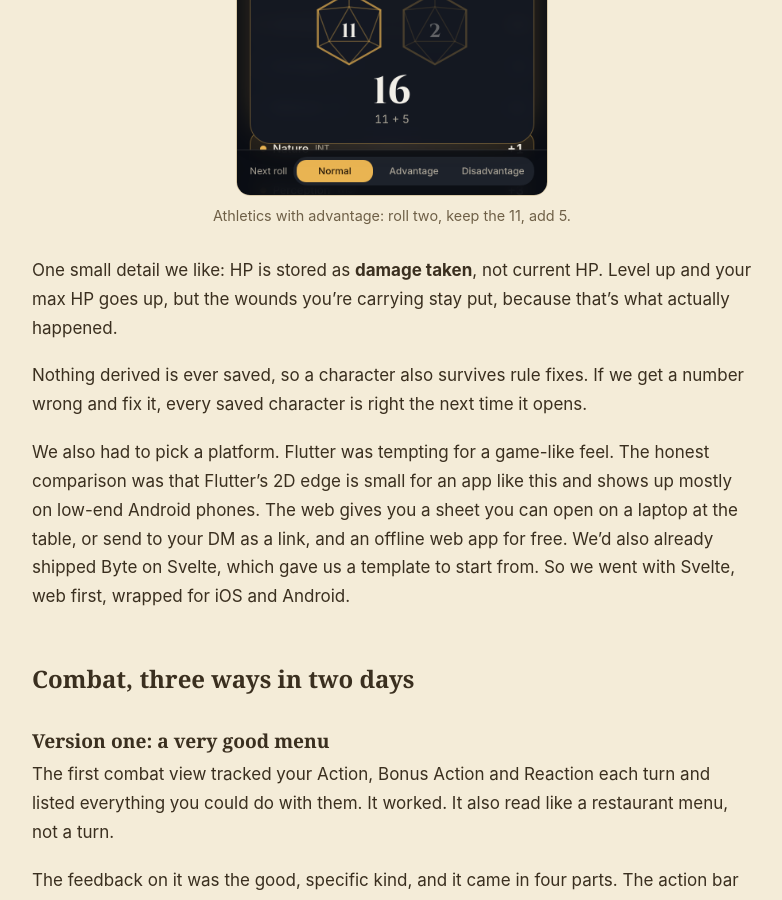
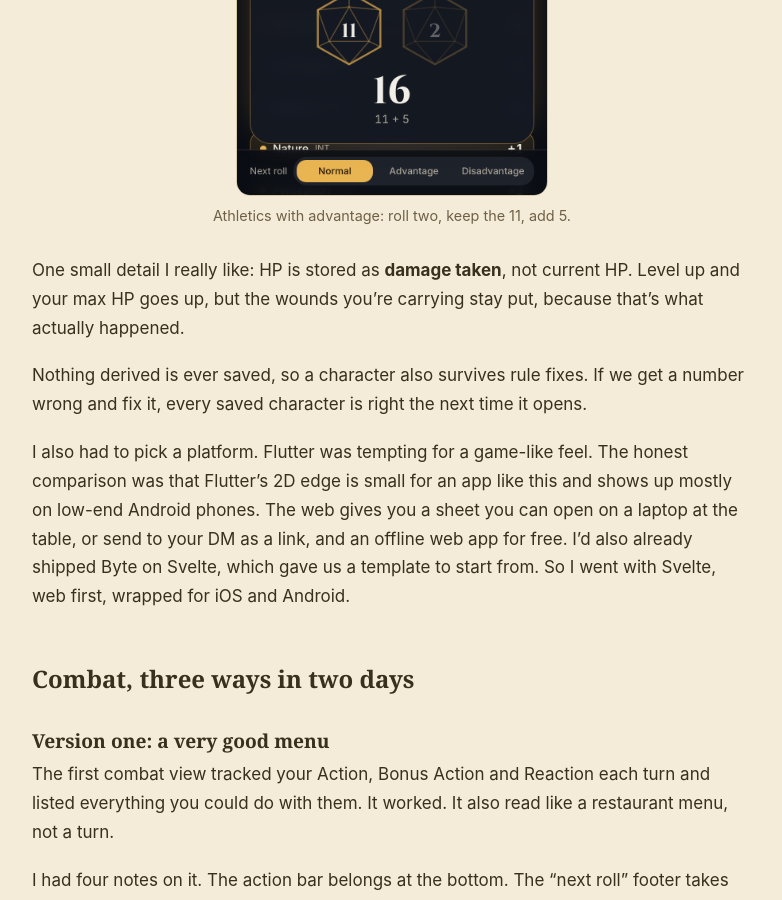
Before and after one commit to allbarkdev/allbark-dev, a Jekyll site: the page built from _posts/2026-10-10-w40-empty-repo-to-combat-wheel.md, in a window 1280 px wide and 900 px high, scrolled down 2433 px. Shown: the whole window, without its empty margins (248-1030 px from the left). Built offline with Jekyll 4.4.1, drawn with Linux system fonts in a browser that asks for light colours; our own code applies the rules of GitHub Pages for plain Markdown files; some of the changed text lies outside the part shown.

Commit message:
The Bark Blog: tell both posts from the developer's point of view
First person for the developer, model names where the AI work comes up
(attributions checked against the app repo's Co-Authored-By trailers).
CONTRIBUTING's voice rules updated to match.

Co-Authored-By: Claude Opus 5.5 (1M context) <noreply@anthropic.com>
Claude-Session: https://claude.ai/code/session_01LxEJ36rqUv4cLKYznc6hPZ

```diff
--- a/_posts/2026-10-10-w40-empty-repo-to-combat-wheel.md
+++ b/_posts/2026-10-10-w40-empty-repo-to-combat-wheel.md
@@ -1,6 +1,6 @@
 ---
 title: "Week one: from an empty repo to a combat wheel"
-description: "A 5E character builder, a tap-to-roll table sheet and three versions of a combat screen in seven days. Here's the rule we set on day one, and how the turn became a wheel."
+description: "A 5E character builder, a tap-to-roll table sheet and three versions of a combat screen in seven days. Here's the rule I set on day one, and how the turn became a wheel."
 week: 2026-W40
 app: 5E character builder
 image: /assets/devlog/2026-w40/og.png
@@ -8,13 +8,13 @@ image_alt: "The Bark Blog, week 40: Week one, from an empty repo to a combat whe
 og_shot: /assets/devlog/2026-w40/wheel-wedges.png
 ---
 
-Seven days ago the repo for our new app was empty. Seventy-three merged pull requests later it's
-a guided character builder for 5E, a table-side sheet you tap to roll from, and a combat mode we
-designed three times in two days. All twelve classes from the 5E System Reference Document are in,
-levels 1 to 20, and that part was done by day three.
+Seven days ago the repo for my new app was empty. Seventy-three merged pull requests later, every one
+of them built with Opus, it's a guided character builder for 5E, a table-side sheet you tap to roll
+from, and a combat mode we designed three times in two days. All twelve classes from the 5E System
+Reference Document are in, levels 1 to 20, and that part was done by day three.
 
-That's too much for one post, so this one sticks to the two stories that shaped everything else:
-a rule we set on day one, and how a turn of combat turned into a wheel.
+That's way too much for one post, so this one sticks to the two stories that shaped everything
+else: a rule I set on day one, and how a turn of combat turned into a wheel.
 
 ## Day one: save the choices, never the numbers
 
@@ -23,7 +23,7 @@ your proficiency bonus, your class, maybe your background, maybe a feat. Store t
 every rules fix turns into a data migration, and every screen has to be careful not to let you
 build something illegal.
 
-So on day one we decided that a character is saved as **the list of choices the player made**, and
+So on day one I decided a character gets saved as **the list of choices the player made**, and
 nothing else. A pure rules engine re-derives the whole sheet from those choices every time. The
 builder doesn't decide what to ask you next. It asks the engine which questions are still open and
 only shows those.
@@ -42,17 +42,18 @@ rests followed the same day. The engine's test suite went from 53 to 81 tests on
 
 {% include shot.html src="/assets/devlog/2026-w40/sheet-advantage.png" alt="A Fighter's table sheet with saving throws and skills listed. Athletics carries an ADV badge, and a roll card shows two d20s, 11 and 2, with the 11 kept for a total of 16." caption="Athletics with advantage: roll two, keep the 11, add 5." %}
 
-One small detail we like: HP is stored as **damage taken**, not current HP. Level up and your max HP
-goes up, but the wounds you're carrying stay put, because that's what actually happened.
+One small detail I really like: HP is stored as **damage taken**, not current HP. Level up and
+your max HP goes up, but the wounds you're carrying stay put, because that's what actually
+happened.
 
 Nothing derived is ever saved, so a character also survives rule fixes. If we get a number wrong
 and fix it, every saved character is right the next time it opens.
 
-We also had to pick a platform. Flutter was tempting for a game-like feel. The honest
-comparison was that Flutter's 2D edge is small for an app like this and shows up mostly on low-end
-Android phones. The web gives you a sheet you can open on a laptop at the table, or send to your
-DM as a link, and an offline web app for free. We'd also already shipped Byte on Svelte, which
-gave us a template to start from. So we went with Svelte, web first, wrapped for iOS and Android.
+I also had to pick a platform. Flutter was tempting for a game-like feel. The honest comparison
+was that Flutter's 2D edge is small for an app like this and shows up mostly on low-end Android
+phones. The web gives you a sheet you can open on a laptop at the table, or send to your DM as a
+link, and an offline web app for free. I'd also already shipped Byte on Svelte, which gave us a
+template to start from. So I went with Svelte, web first, wrapped for iOS and Android.
 
 ## Combat, three ways in two days
 
@@ -61,12 +62,11 @@ gave us a template to start from. So we went with Svelte, web first, wrapped for
 The first combat view tracked your Action, Bonus Action and Reaction each turn and listed
 everything you could do with them. It worked. It also read like a restaurant menu, not a turn.
 
-The feedback on it was the good, specific kind, and it came in four parts. The action bar belongs at the bottom. The "next roll"
-footer takes up a lot of room for something you rarely touch. Cards for things the turn guide
-already offers shouldn't show up twice. And the common stuff, attacking and casting, deserves a
-bigger stage than "Study". Most of all, clicking Attack should *lead* somewhere: to your next
-attack, or to the things that ride along with one. It shouldn't just leave every other action
-sitting there.
+I had four notes on it. The action bar belongs at the bottom. The "next roll" footer takes up a
+lot of room for something you rarely touch. Cards for things the turn guide already offers
+shouldn't show up twice. And the common stuff, attacking and casting, deserves a bigger stage than
+"Study". Most of all, clicking Attack should *lead* somewhere: to your next attack, or to the
+things that ride along with one. It shouldn't just leave every other action sitting there.
 
 ### Version two: a turn with a direction
 
@@ -82,13 +82,12 @@ riders like Sneak Attack.
 
 ### Version three: the wheel
 
-Then an old project came off the shelf: an infinite radial menu built in Unity years ago, designed
-for combat action menus in games, especially on mobile. The pitch was simple: put
-HP in a circle in the middle, with Action, Bonus Action and Reaction buttons around it.
+Then I pulled an old project off the shelf: an infinite radial menu I built in Unity years ago,
+designed for combat action menus in games, especially on mobile. My pitch was simple: put HP in a
+circle in the middle, with Action, Bonus Action and Reaction buttons around it. Plus a green-to-red
+glow around the HP, for a little extra pizzazz.
 
-Plus a green-to-red glow around the HP, for a little extra pizzazz.
-
-It fit better than we expected, because a turn was already a tree: Action, Bonus Action or
+It fit better than I expected, because a turn was already a tree: Action, Bonus Action or
 Reaction, then attacks, spells or features, then the thing that actually does it. That meant the
 wheel could be a new *view* over the same engine state, not a second combat system to keep in sync.
 Day one's rule paid off again. Pick something and it moves to the center with its details and a
@@ -98,17 +97,17 @@ Day one's rule paid off again. Pick something and it moves to the center with it
 
 ### Rectangles around a circle never look right
 
-Our first try put three rounded buttons at 12, 4 and 8 o'clock. It looked lopsided whichever way
+The first try put three rounded buttons at 12, 4 and 8 o'clock. It looked lopsided whichever way
 we nudged it, because a rectangle is wider than it is tall, and no amount of padding fixes that.
 The fix was a different shape: three equal 120° segments.
 
-The next round of feedback pushed it further: close the gaps on the top layer with diamond-shaped
-buttons fanning out from the center, like the old Simon game, and give the layer change a mechanical
-animation, like a sci-fi door sliding open and shut.
+Then I pushed it further. I wanted the gaps on the top layer gone, with diamond-shaped buttons
+fanning out from the center like the old Simon game, and a mechanical animation for changing
+layers, like a sci-fi door sliding open and shut.
 
-So we got touching wedges with dark seams, and a door. When you move between layers, the old panels
-twist into the center, the HP circle gives a little clunk, and the new panels twist out one by one
-with a slight overshoot. With reduced motion turned on, the layer just swaps.
+So Opus built touching wedges with dark seams, and a door. When you move between layers, the old
+panels twist into the center, the HP circle gives a little clunk, and the new panels twist out one
+by one with a slight overshoot. With reduced motion turned on, the layer just swaps.
 
 {% include shot.html src="/assets/devlog/2026-w40/wheel-wedges.png" alt="The combat wheel on a Sorcerer's sheet: HP 72 of 72 in a green ring at the center, surrounded by three touching wedges for Action, Bonus Action and Reaction, with the round bar and spell slots below." caption="Three touching wedges, HP in the middle." %}
 
@@ -124,12 +123,12 @@ A few more things the round shape made us think about:
   doesn't fit spins, with arrows. Most rings never need to.
 - **A bug we only found by re-checking.** After the wheel shipped, we re-ran a Rogue's turn and
   rolled damage before closing the result. The wheel marked the Nick extra attack "Action used",
-  which it wasn't. We fixed it in the same change.
+  which it wasn't. Fixed in the same change.
 
 ## Our first outside tester
 
-This week our Android tester went through the builder and sent 17 numbered notes, plus
-three more comments. All but two were handled in a single change.
+This week our Android tester went through the builder and sent 17 numbered notes, plus three more
+comments. All but two were handled in a single change.
 
 The biggest one: picking a species, class or background auto-advanced right past the tab that
 explained what it gives you, so nobody ever saw it. Now tapping a card opens what it gives you right
@@ -148,8 +147,8 @@ The review step now labels every feature, skill and tool with where it came from
 The notes also showed us where labels could say more. Multiclass requirement badges now read "to
 multiclass out" and "to multiclass in", and Weapon Mastery explains itself right where you pick it.
 
-One request we especially liked was an equipment store. The SRD has equipment, and new characters
-start with gold to buy their own gear, so it made sense to have one. It shipped the same day.
+One request I especially liked was an equipment store. The SRD has equipment, and new characters
+start with gold to buy their own gear, so I wanted it in 1.0. It shipped the same day.
 
 ## Also in the pile
 
```
Also changed, not shown: CONTRIBUTING.md (+13 -10 lines), _posts/2026-10-11-w41-cerberus-gets-a-dm.md (+47 -45 lines).
